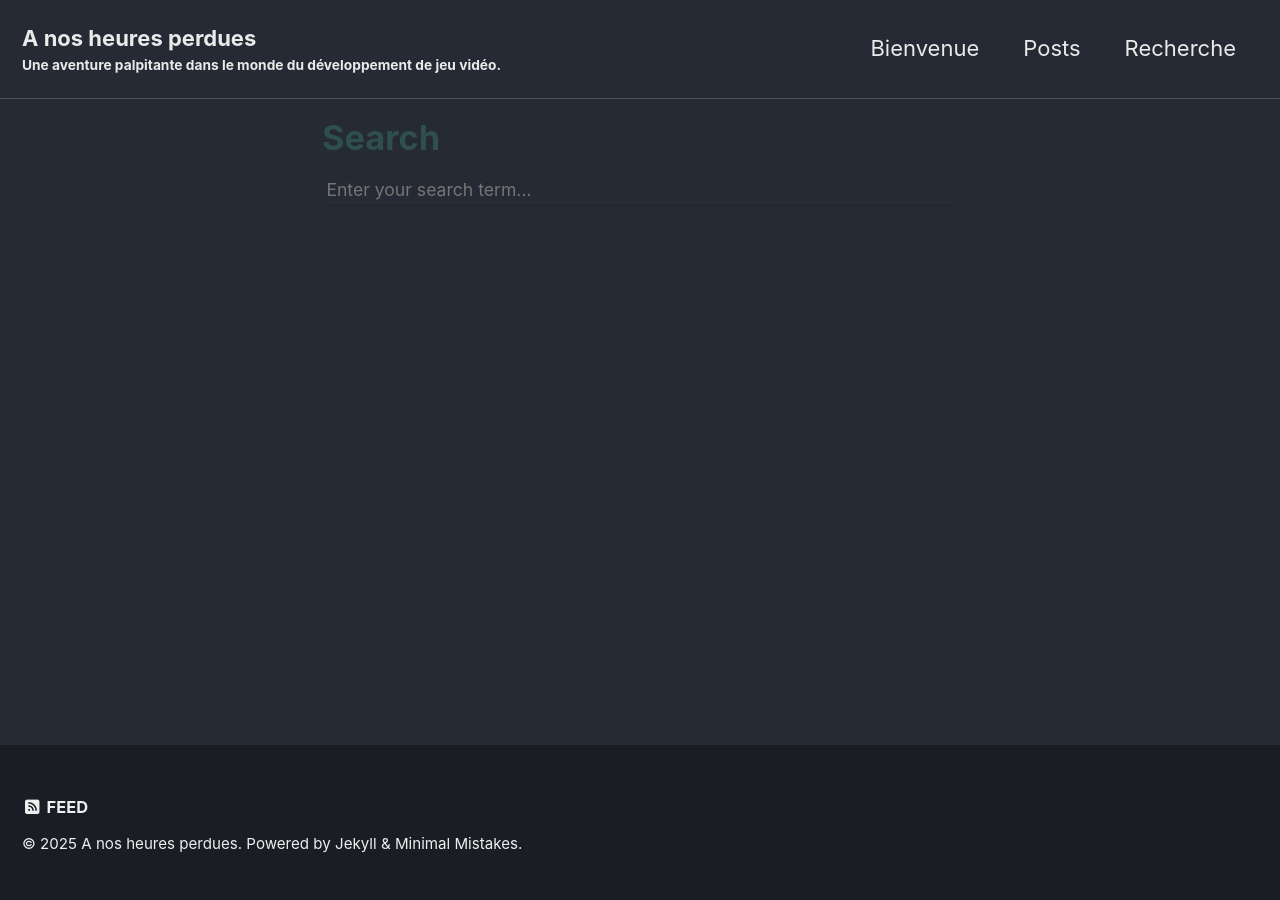
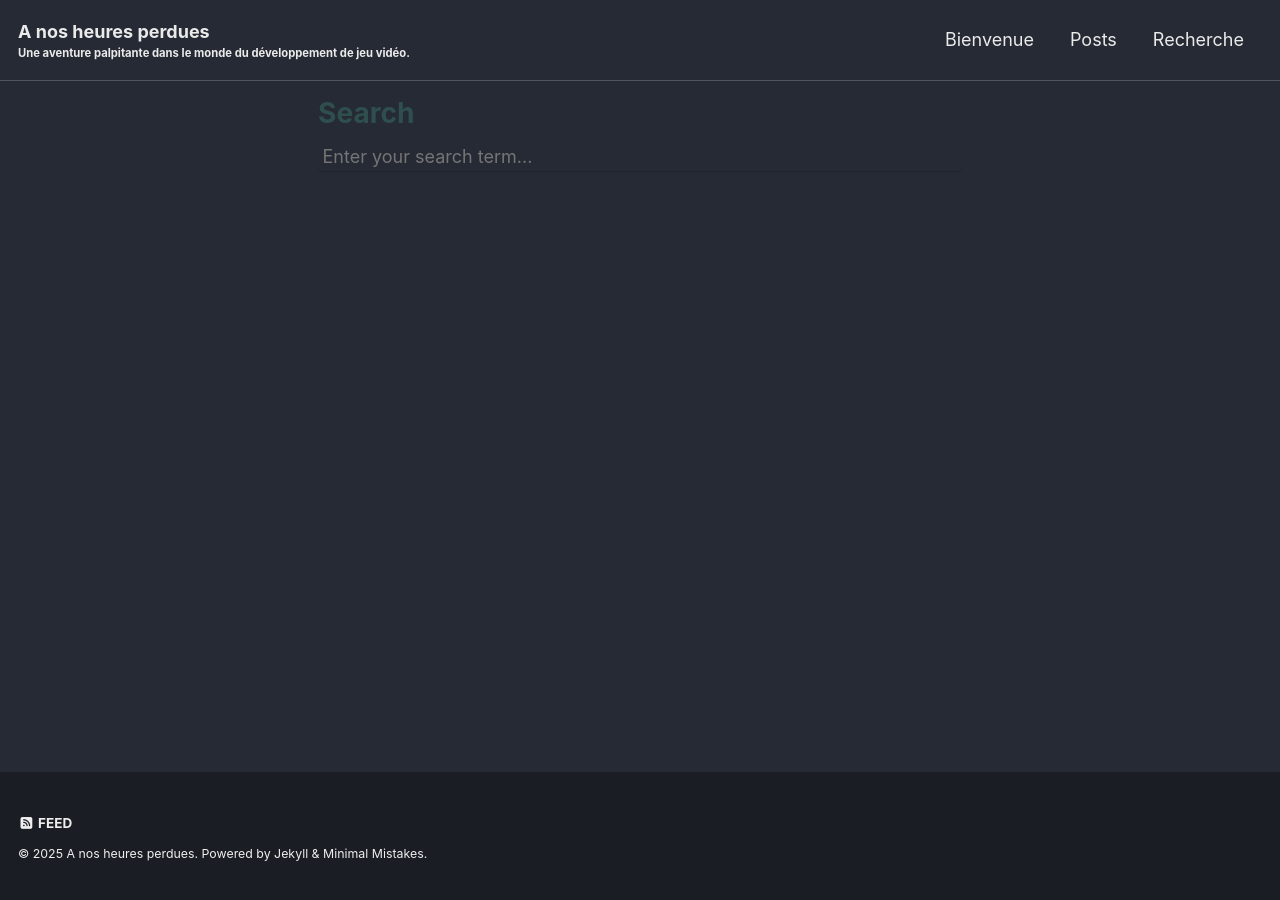
Before and after one commit to ryn-c/ryn-c.github.io, a Jekyll site: the page built from _pages/search.md, in a window 1280 px wide. Built offline with Jekyll 4.4.1, drawn with Linux system fonts in a browser that asks for light colours; cached includes are drawn as plain includes.

Commit message:
Font size

```diff
--- a/_sass/minimal-mistakes/_reset.scss
+++ b/_sass/minimal-mistakes/_reset.scss
@@ -94,7 +94,7 @@ a:active {
 sub,
 sup {
   position: relative;
-  font-size: 50%; //75%;
+  font-size: 75%;
   line-height: 0;
   vertical-align: baseline;
 }
@@ -134,7 +134,7 @@ input,
 select,
 textarea {
   margin: 0;
-  font-size: 80%; // 100%;
+  font-size: 100%;
   vertical-align: middle;
 }
 
--- a/assets/css/main.scss
+++ b/assets/css/main.scss
@@ -7,3 +7,19 @@ search: false
 
 @import "minimal-mistakes/skins/{{ site.minimal_mistakes_skin | default: 'default' }}"; // skin
 @import "minimal-mistakes"; // main partials
+
+// https://github.com/mmistakes/minimal-mistakes/issues/1219#issuecomment-326809412
+html {
+    font-size: 12px; // originally 16px
+    @include breakpoint($medium) {
+        font-size: 14px; // originally 18px
+    }
+
+    @include breakpoint($large) {
+        font-size: 16px; // originally 20px
+    }
+
+    @include breakpoint($x-large) {
+        font-size: 18px; // originally 22px
+    }
+}
```
